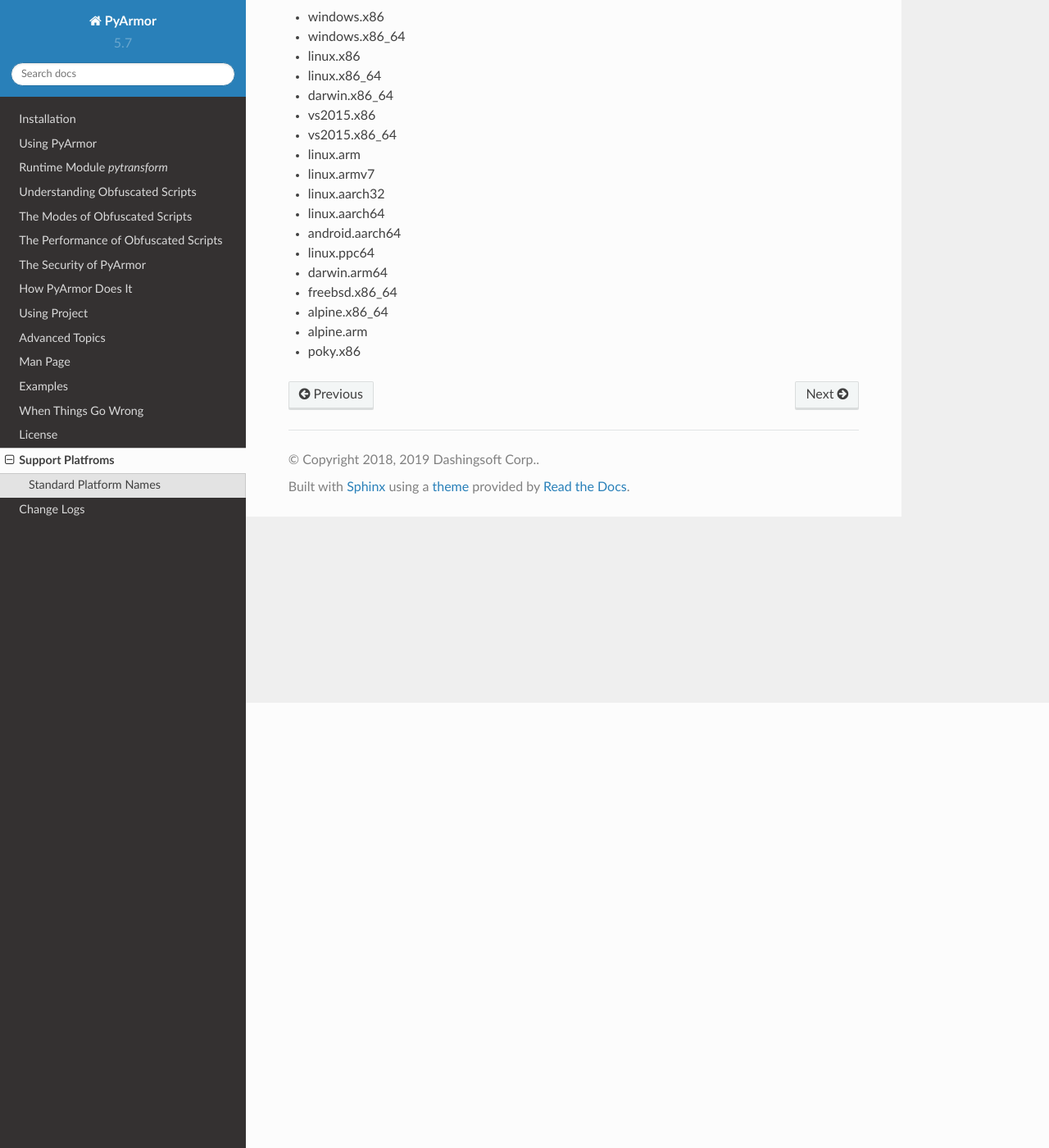
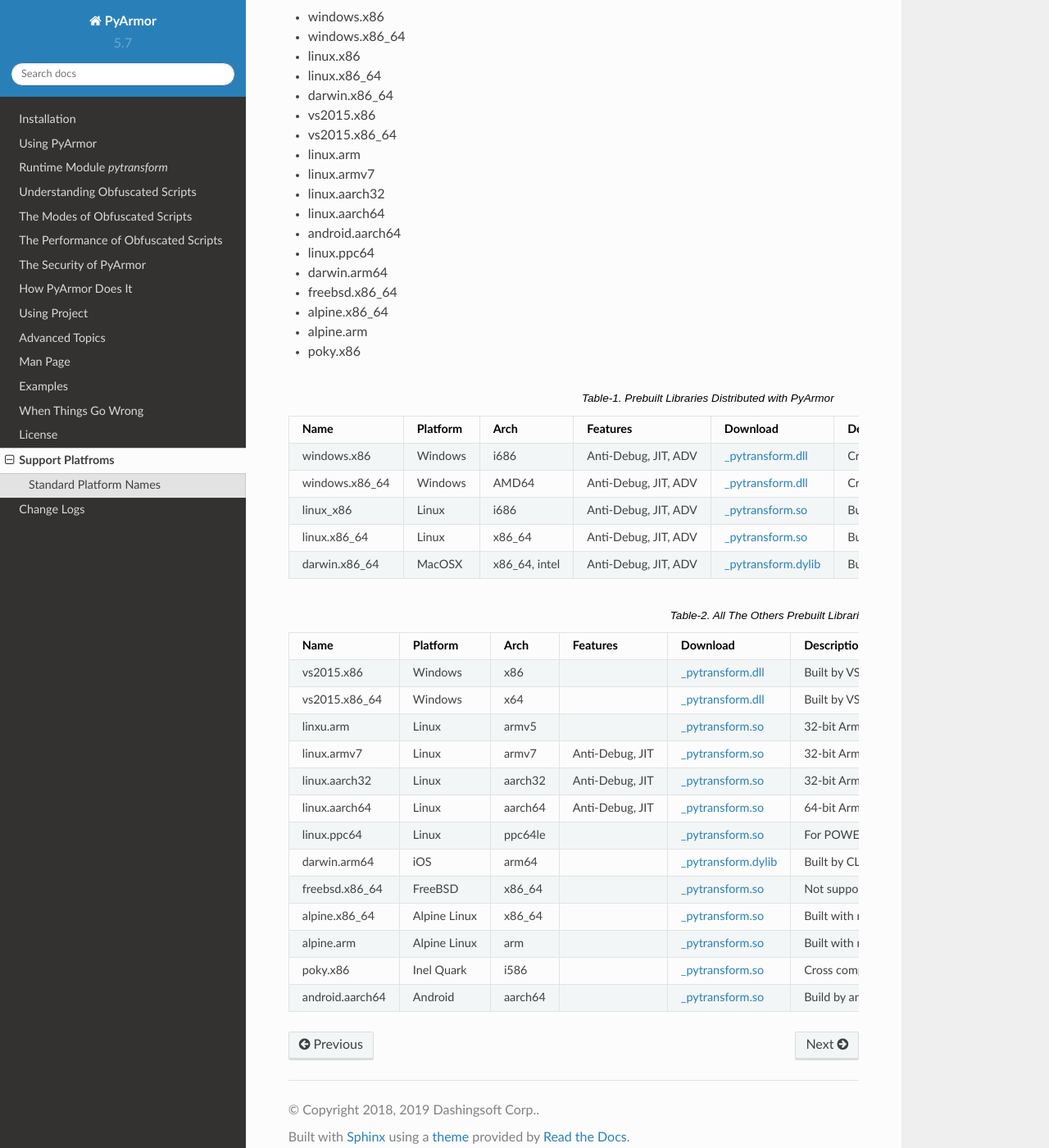
Before and after one commit to dashingsoft/pyarmor, a Sphinx documentation site: the page built from docs/platforms.rst, in a window 1280 px wide and 1400 px high, scrolled down 543 px. Shown: the whole window at 82% size. Built offline with Sphinx 7.4.7 and the Read the Docs theme 2.0.0, drawn with Linux system fonts in a browser that asks for light colours; some of the changed lines change nothing that is shown; some of the changed text lies outside the part shown.

Commit message:
Fix table format issue

```diff
--- a/docs/platforms.rst
+++ b/docs/platforms.rst
@@ -43,7 +43,7 @@
 * poky.x86
 
 .. list-table:: Table-1. Prebuilt Libraries Distributed with PyArmor
-   :widths: 10 10 20 10 50
+   :widths: 10 10 10 20 10 40
    :name: Prebuilt Libraries Distributed with PyArmor
    :header-rows: 1
 
@@ -86,7 +86,7 @@
 
 .. list-table:: Table-2. All The Others Prebuilt Libraries For PyArmor
    :name: All The Others Prebuilt Libraries For PyArmor
-   :widths: 10 10 20 10 50
+   :widths: 10 10 10 20 10 40
    :header-rows: 1
 
    * - Name
```
